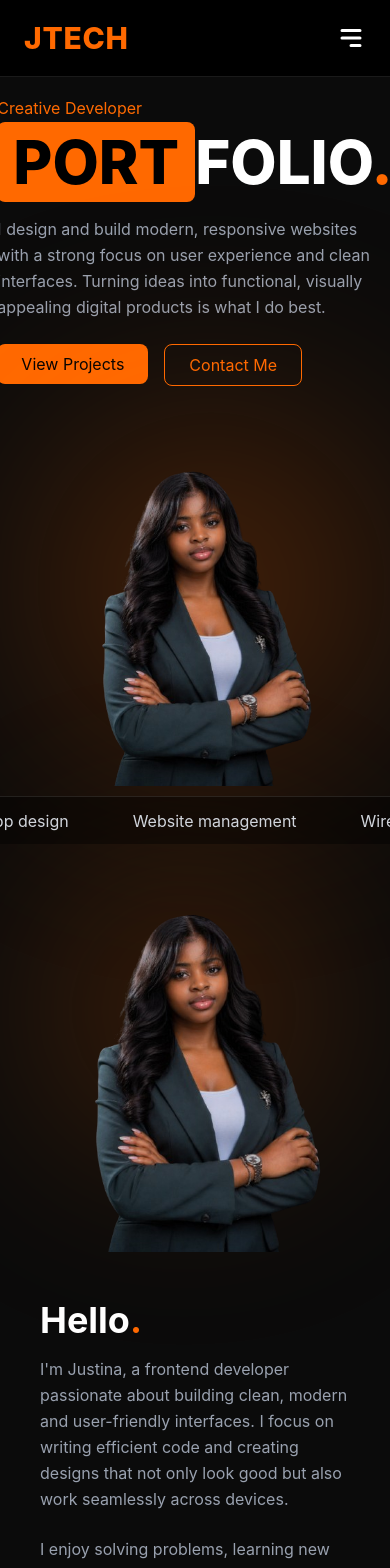
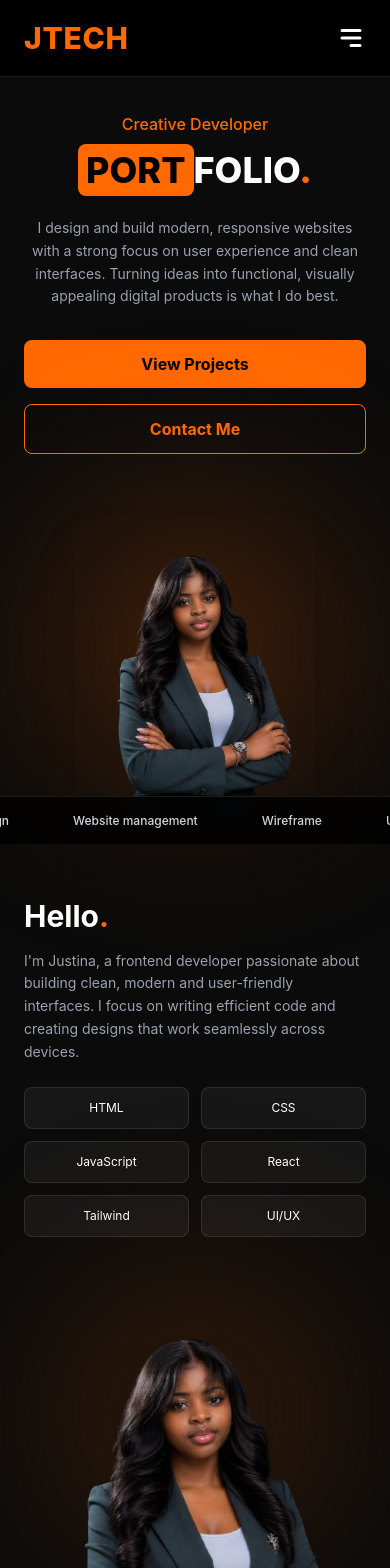
Before and after one commit to Justina411/Portfolio, a React (Vite) app: page /portfolio in a window 390 px wide. Shown: the top 1568 px of the page. Built offline with nearby package versions, Linux system fonts and the light colour scheme.

Commit message:
fixed the mobile responsive

```diff
--- a/src/pages/Portfolio.jsx
+++ b/src/pages/Portfolio.jsx
@@ -2,89 +2,84 @@ import React from "react";
 import { Link } from "react-router-dom";
 import Navbar from "../components/Navbar";
 import mypicture from "../../public/minepicture.png"
-
 
 const Portfolio = () => {
   return (
     <>
       <Navbar />
 
-      <div className="bg-[#0b0b0b] text-white">
+      <div className="bg-[#0b0b0b] text-white overflow-x-hidden">
 
+        {/* HERO SECTION - Fixed text size and padding */}
+        <section className="flex flex-col md:flex-row items-center justify-between px-6 sm:px-10 pt-28 md:pt-32">
 
-        <section className=" flex flex-col md:flex-row items-center justify-between px-10 pt-24">
+          <div className="max-w-xl w-full text-center md:text-left">
+            <p className="text-orange-500 mb-3 font-medium">Creative Developer</p>
 
-
-          <div className="max-w-xl">
-            <p className="text-orange-500 mb-3">Creative Developer</p>
-
-            <h1 className="text-6xl md:text-7xl font-extrabold leading-none">
-              <span className="bg-orange-500 text-black px-4 py-1 rounded-lg">
+            {/* THE FIX: Changed text-6xl to text-4xl on mobile, scaling up to 7xl on desktop */}
+            <h1 className="text-4xl sm:text-5xl md:text-7xl font-extrabold leading-tight md:leading-none break-words">
+              <span className="bg-orange-500 text-black px-2 sm:px-4 py-1 rounded-lg">
                 PORT
               </span>
               FOLIO<span className="text-orange-500">.</span>
             </h1>
 
-            <p className="mt-6 text-gray-400 leading-relaxed">
+            <p className="mt-6 text-gray-400 leading-relaxed text-sm sm:text-base">
               I design and build modern, responsive websites with a strong focus on
               user experience and clean interfaces. Turning ideas into functional,
               visually appealing digital products is what I do best.
             </p>
 
-            <div className="mt-6 flex gap-4">
-              <Link to="/viewproject"><button className="bg-orange-500 text-black px-6 py-2 rounded-lg">
+            <div className="mt-8 flex flex-col sm:flex-row gap-4 justify-center md:justify-start">
+              <Link to="/viewproject" className="w-full sm:w-auto">
+                <button className="w-full bg-orange-500 text-black px-6 py-3 rounded-lg font-bold">
                   View Projects
-              </button></Link>
-              <Link to="/contact"><button className="border border-orange-500 px-6 py-2 rounded-lg text-orange-500">
+                </button>
+              </Link>
+              <Link to="/contact" className="w-full sm:w-auto">
+                <button className="w-full border border-orange-500 px-6 py-3 rounded-lg text-orange-500 font-bold">
                   Contact Me
-              </button></Link>
+                </button>
+              </Link>
             </div>
           </div>
 
-
-          <div className="relative mt-10 md:mt-0">
-            <div className="absolute w-80 h-80 bg-orange-500/30 blur-[120px] rounded-full"></div>
+          {/* Image Container - Fixed centering on mobile */}
+          <div className="relative mt-16 md:mt-0 flex justify-center">
+            <div className="absolute w-64 h-64 sm:w-80 sm:h-80 bg-orange-500/30 blur-[100px] sm:blur-[120px] rounded-full"></div>
             <img
               src={mypicture}
-              alt=""
-              className="w-72 md:w-80 relative z-10 rounded-2xl"
+              alt="Profile"
+              className="w-60 sm:w-72 md:w-80 relative z-10 rounded-2xl shadow-2xl"
             />
           </div>
-
         </section>
 
-        <section className="grid md:grid-cols-2 gap-12 px-10 py-20 items-center">
-
-          <div className="relative">
-            <div className="absolute w-72 h-72 bg-orange-500/20 blur-[100px] rounded-full"></div>
-            <img src={mypicture} className="rounded-2xl relative z-10" />
+        {/* ABOUT SECTION - Fixed gap and padding */}
+        <section className="grid grid-cols-1 md:grid-cols-2 gap-12 px-6 sm:px-10 py-20 items-center">
+          <div className="relative flex justify-center md:order-1 order-2">
+            <div className="absolute w-64 h-64 bg-orange-500/20 blur-[100px] rounded-full"></div>
+            <img src={mypicture} alt="About me" className="rounded-2xl relative z-10 w-full max-w-sm" />
           </div>
 
-
-          <div>
-            <h2 className="text-4xl font-bold mb-4">
+          <div className="md:order-2 order-1">
+            <h2 className="text-3xl sm:text-4xl font-bold mb-4">
               Hello<span className="text-orange-500">.</span>
             </h2>
 
-            <p className="text-gray-400 leading-relaxed mb-6">
+            <p className="text-gray-400 leading-relaxed mb-6 text-sm sm:text-base">
               I'm Justina, a frontend developer passionate about building clean,
               modern and user-friendly interfaces. I focus on writing efficient
-              code and creating designs that not only look good but also work
-              seamlessly across devices.
+              code and creating designs that work seamlessly across devices.
             </p>
 
-            <p className="text-gray-400 leading-relaxed mb-6">
-              I enjoy solving problems, learning new technologies, and bringing
-              creative ideas to life through code.
-            </p>
-
-
-            <div className="grid grid-cols-2 gap-4 mt-6">
+            {/* TECH GRID - Fixed for small phones */}
+            <div className="grid grid-cols-2 sm:grid-cols-3 gap-3 mt-6">
               {["HTML", "CSS", "JavaScript", "React", "Tailwind", "UI/UX"].map(
                 (tech, i) => (
                   <div
                     key={i}
-                    className="border border-white/10 p-3 rounded-lg text-sm text-center"
+                    className="border border-white/10 p-3 rounded-lg text-xs sm:text-sm text-center bg-white/5"
                   >
                     {tech}
                   </div>
@@ -92,22 +87,19 @@ const Portfolio = () => {
               )}
             </div>
           </div>
-
         </section>
 
-
-        <section className="px-10 py-20">
-
+        {/* EXPERIENCE SECTION */}
+        <section className="px-6 sm:px-10 py-20">
           <h2 className="text-3xl font-bold mb-10">
             Experience<span className="text-orange-500">.</span>
           </h2>
 
           <div className="space-y-8">
-
             <div className="border-l-2 border-orange-500 pl-6">
               <h3 className="font-semibold text-lg">Frontend Developer</h3>
               <p className="text-gray-400 text-sm">2024 - Present</p>
-              <p className="text-gray-500 mt-2">
+              <p className="text-gray-500 mt-2 text-sm sm:text-base">
                 Building responsive and interactive web applications using React
                 and modern frontend tools.
               </p>
@@ -116,24 +108,21 @@ const Portfolio = () => {
             <div className="border-l-2 border-orange-500 pl-6">
               <h3 className="font-semibold text-lg">Frontend Intern</h3>
               <p className="text-gray-400 text-sm">2024 - 2026</p>
-              <p className="text-gray-500 mt-2">
+              <p className="text-gray-500 mt-2 text-sm sm:text-base">
                 Worked on UI components, improved layouts and collaborated with
                 developers on real-world projects.
               </p>
             </div>
-
           </div>
-
         </section>
 
-        <section className="px-10 py-20">
-
+        {/* SERVICES SECTION - Changed to 2 columns on mobile */}
+        <section className="px-6 sm:px-10 py-20">
           <h2 className="text-3xl font-bold text-center mb-12">
             What I Do<span className="text-orange-500">.</span>
           </h2>
 
-          <div className="grid md:grid-cols-4 gap-6">
-
+          <div className="grid grid-cols-1 sm:grid-cols-2 lg:grid-cols-4 gap-4 sm:gap-6">
             {[
               "Frontend Development",
               "Responsive Design",
@@ -142,38 +131,29 @@ const Portfolio = () => {
             ].map((item, i) => (
               <div
                 key={i}
-                className="bg-orange-500 text-white p-6 rounded-2xl text-center font-semibold hover:scale-105 transition"
+                className="bg-orange-500 text-white p-6 rounded-2xl text-center font-bold hover:scale-105 transition duration-300"
               >
                 {item}
               </div>
             ))}
-
           </div>
-
         </section>
 
-<div className="fixed bottom-0 left-0 w-full bg-black/40 border-t border-white/10 h-12 overflow-hidden flex items-center z-50">
-  <div
-    className="flex gap-16 whitespace-nowrap text-gray-300 animate-scroll"
-  >
+        {/* MARQUEE FOOTER */}
+        <div className="fixed bottom-0 left-0 w-full bg-black/80 backdrop-blur-md border-t border-white/10 h-12 overflow-hidden flex items-center z-50">
+          <div className="flex gap-16 whitespace-nowrap text-gray-300 animate-scroll">
             {[
-      "Website Design",
-      "App design",
-      "Website management",
-      "Wireframe",
-      "UI/UX design",
+              "Website Design", "App design", "Website management", "Wireframe", "UI/UX design"
             ].map((text, i) => (
-      <span key={i}>{text}</span>
+              <span key={i} className="text-xs sm:text-sm font-medium">{text}</span>
             ))}
+            {/* Duplicate for seamless loop */}
             {[
-      "Website Design",
-      "App design",
-      "Website management",
-      "Wireframe",
-      "UI/UX design",
+              "Website Design", "App design", "Website management", "Wireframe", "UI/UX design"
             ].map((text, i) => (
-      <span key={i}>{text}</span>
+              <span key={`dup-${i}`} className="text-xs sm:text-sm font-medium">{text}</span>
             ))}
+          </div>
         </div>
 
         <style>
@@ -183,12 +163,10 @@ const Portfolio = () => {
               100% { transform: translateX(-50%); }
             }
             .animate-scroll {
-        animation: scroll 25s linear infinite;
+              animation: scroll 20s linear infinite;
             }
           `}
         </style>
-</div>
-
       </div>
     </>
   );
```
Lines whose indentation alone changed are shown as unchanged.
